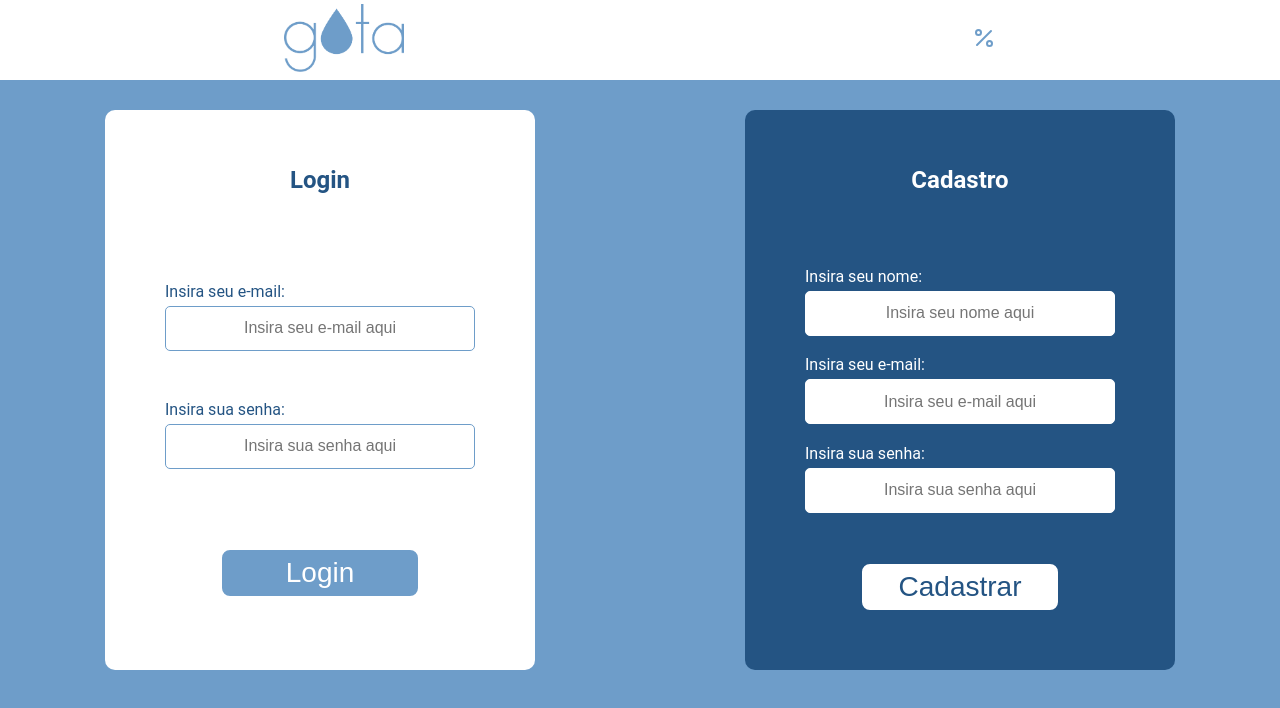
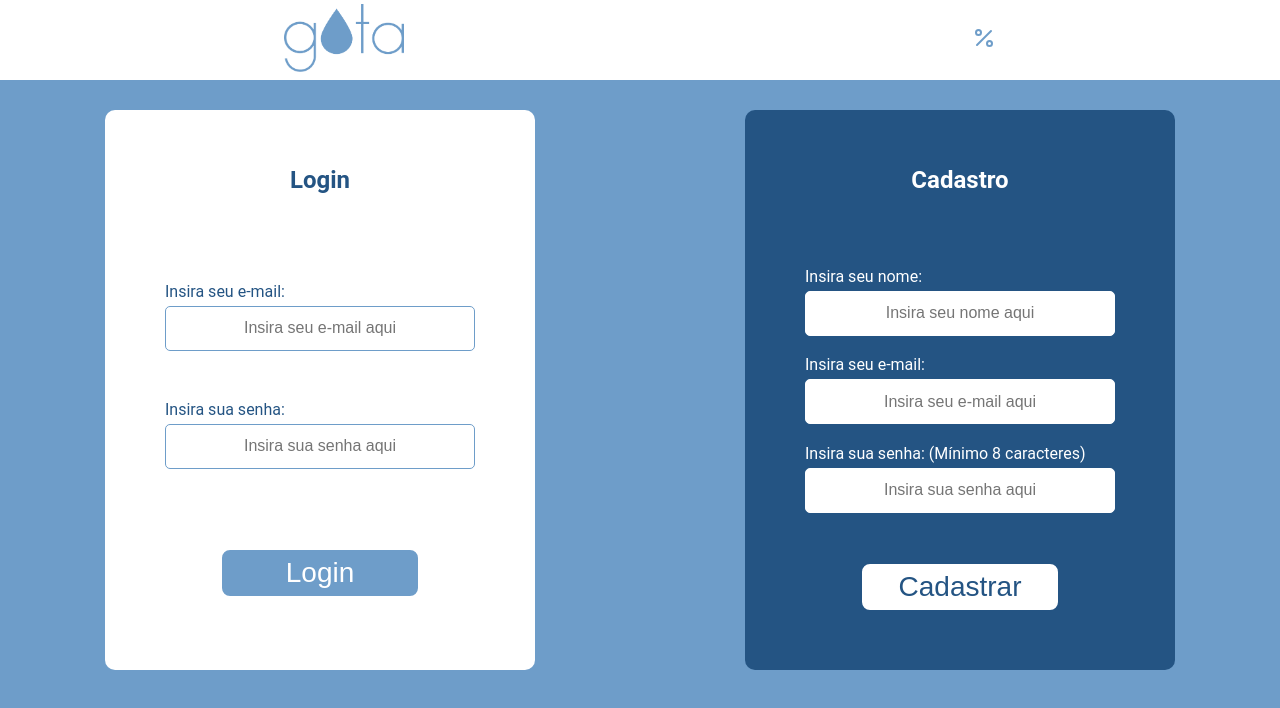
Before and after one commit to gabriel-paiva/gota, a Next.js app: page /login in a window 1280 px wide. Shown: the top 708 px of the page. Built offline with nearby package versions, Linux system fonts and the light colour scheme.

Commit message:
Colocando minimo de 8 caracteres na senha do cadastro

```diff
--- a/pages/login.js
+++ b/pages/login.js
@@ -140,7 +140,7 @@ export default function Login() {
                 />
               </div>
               <div className={styles.inputdiv}>
-                <label htmlFor="senha">Insira sua senha:</label>
+                <label htmlFor="senha">Insira sua senha: (Mínimo 8 caracteres)</label>
                 <input
                   type="password"
                   name="senha"
@@ -148,6 +148,7 @@ export default function Login() {
                   value={senhaCadastro}
                   onChange={e => setSenhaCadastro(e.target.value)}
                   placeholder="Insira sua senha aqui"
+                  minlength="8"
                   required
                 />
               </div>
```
